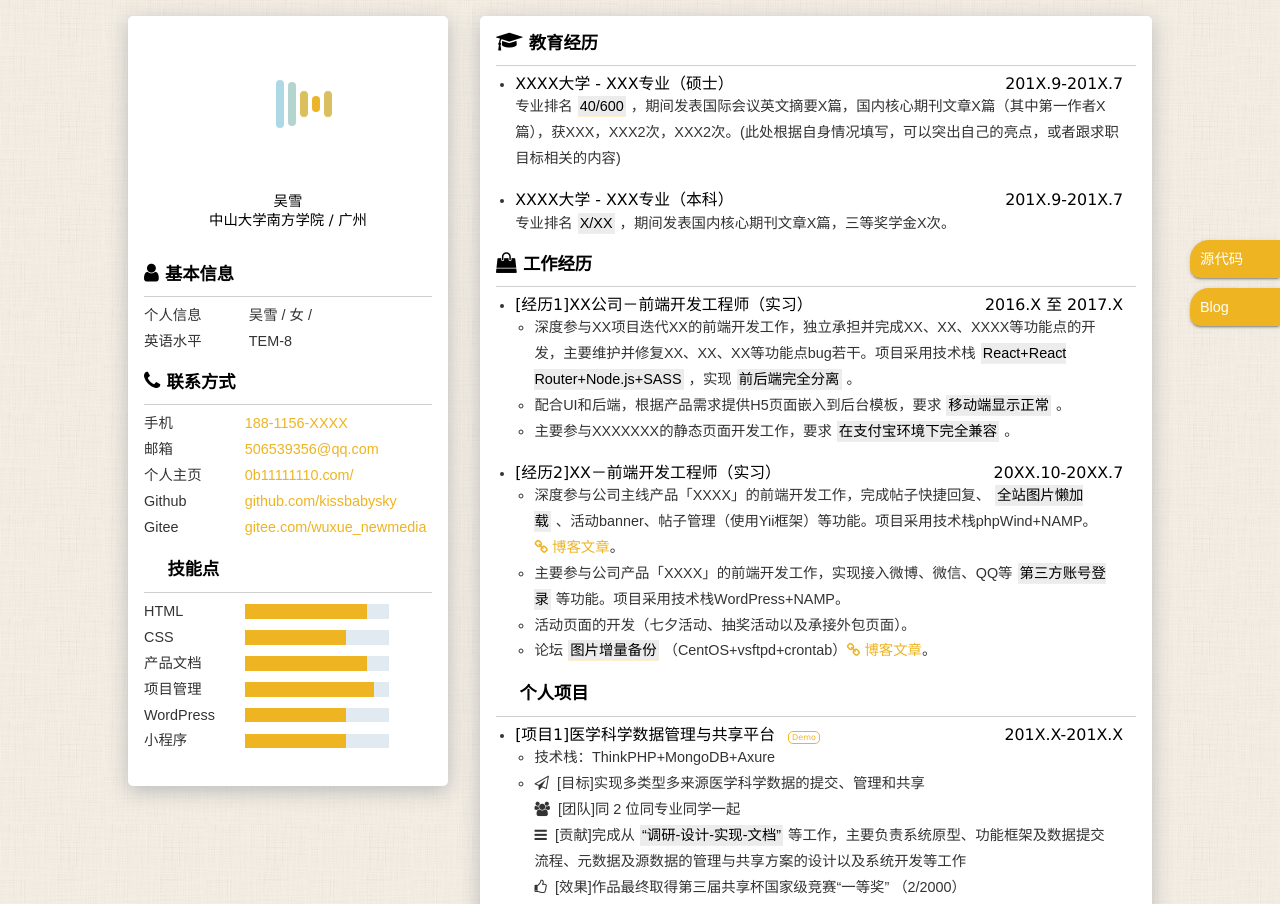
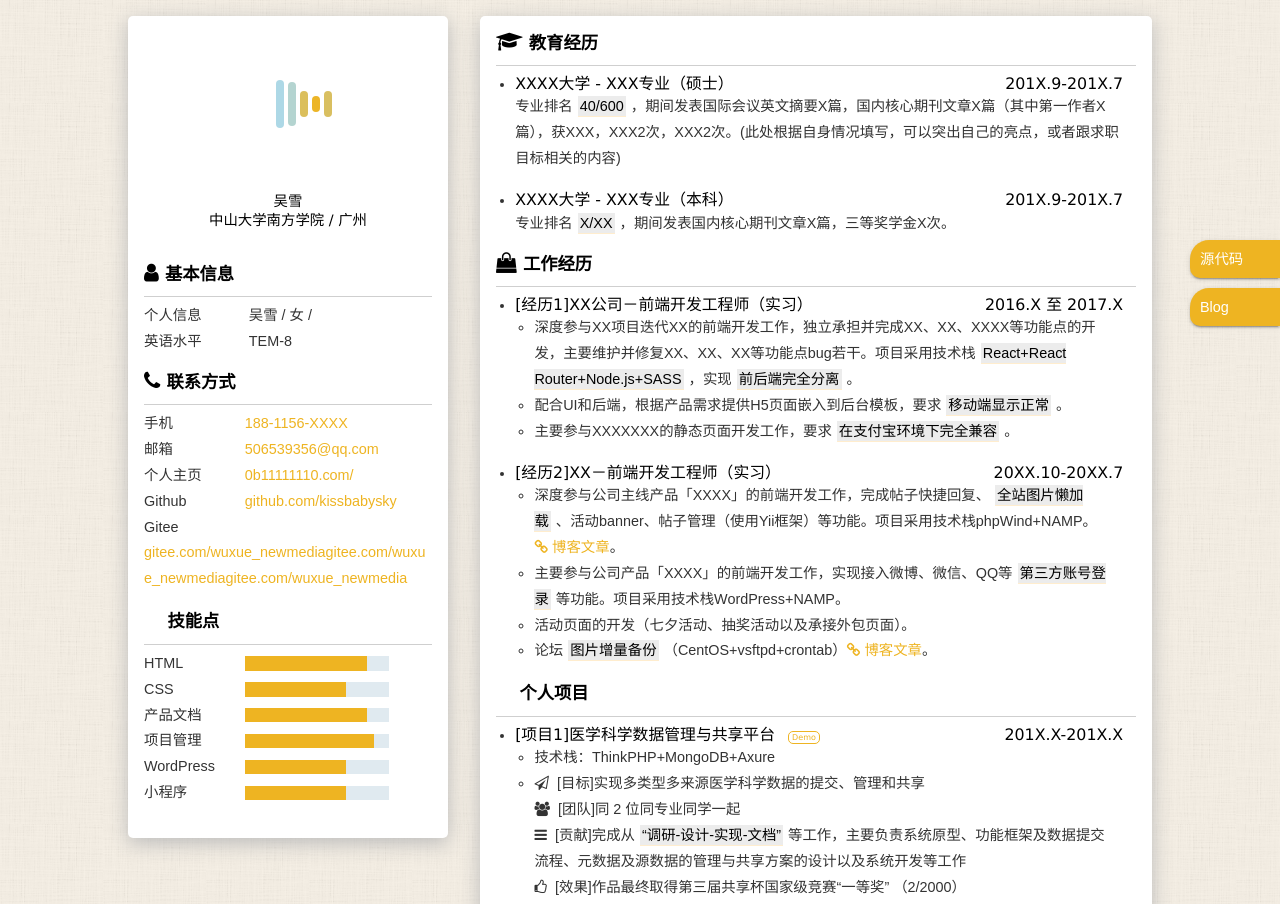
Before and after one commit to z123-qz/resume., a plain HTML site: page index.html in a window 1280 px wide. Shown: the top 904 px of the page. Drawn offline with Linux system fonts and the light colour scheme; a web font is replaced by a local one.

Commit message:
加入word-wrap: break-word
假设URL地址过长，使用CSS：word-wrap: break-word解决

```diff
--- a/assets/css/index.css
+++ b/assets/css/index.css
@@ -35,7 +35,9 @@ body {
   border-radius: 5px;
   box-shadow: 0 5px 20px #bbb;
   box-sizing: border-box;
-  padding: 1rem; }
+  padding: 1rem;
+  word-wrap: break-word;
+  }
   .container .side .me {
     text-align: center;
     margin-bottom: 2rem; }
--- a/assets/css/typo.css
+++ b/assets/css/typo.css
@@ -1,5 +1,6 @@
 @charset "utf-8";
 
+/*控制阿里巴巴矢量图标库样式，此文档中为“技能点”和“个人项目” */
 .iconfont{
 	font-family:"iconfont";
 	font-size:19px;
--- a/index.html
+++ b/index.html
@@ -77,7 +77,7 @@
                         <li><label>邮箱</label><a href="mailto:506539356@qq.com" target="_blank">506539356@qq.com</a></li>
                         <li><label>个人主页</label><a href="http://0b11111110.com/" target="_blank">0b11111110.com/</a></li>
                         <li><label>Github</label><a href="https://github.com/kissbabysky" target="_blank">github.com/kissbabysky</a></li>
-                        <li><label>Gitee</label><a href="https://gitee.com/wuxue_newmedia" target="_blank">gitee.com/wuxue_newmedia</a></li>
+                        <li><label>Gitee</label><a href="https://gitee.com/wuxue_newmedia" target="_blank">gitee.com/wuxue_newmediagitee.com/wuxue_newmediagitee.com/wuxue_newmedia</a></li>
                     </ul>
                 </section>
 
```
